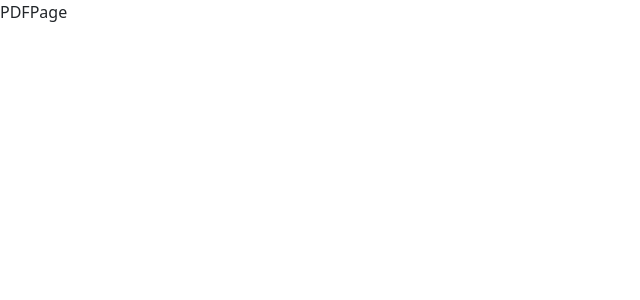
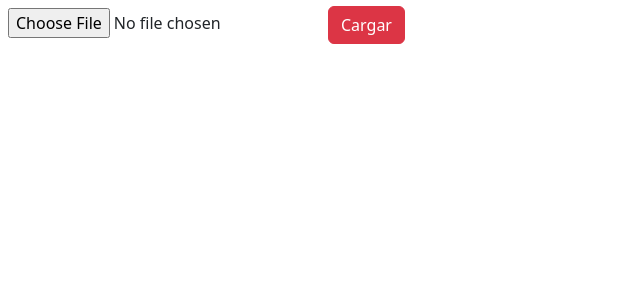
Before and after one commit to Vladox69/certi-craft, a React (Vite) app: page /pdf in a window 1280 px wide. Shown: the top 300 px of the page, without its empty margins (0-640 px from the left). Built offline with nearby package versions, Linux system fonts and the light colour scheme.

Commit message:
add config of pdf js

```diff
--- a/package.json
+++ b/package.json
@@ -16,6 +16,8 @@
     "@fortawesome/free-solid-svg-icons": "^6.6.0",
     "@fortawesome/react-fontawesome": "^0.2.2",
     "bootstrap": "^5.3.3",
+    "pdf-lib": "^1.17.1",
+    "pdfjs-dist": "^4.8.69",
     "react": "^18.3.1",
     "react-dom": "^18.3.1",
     "react-router-dom": "^6.27.0"
--- a/src/pages/PDFPage.tsx
+++ b/src/pages/PDFPage.tsx
@@ -1,7 +1,31 @@
-import "./PDFPage.css"
+import { ChangeEvent, useState } from "react";
+import "./PDFPage.css";
+import { getDocument,GlobalWorkerOptions } from "pdfjs-dist";
+GlobalWorkerOptions.workerSrc="../../node_modules/pdfjs-dist/build/pdf.worker.mjs"
+export const PDFPage = () => {
+  const [file, setFile] = useState<File>();
 
-export const PDFPage = () => {
+  const onFileInputChange = (event: ChangeEvent<HTMLInputElement>) => {
+    const target = event.target;
+    if (target.files && target.files.length == 0) return;
+    setFile(target.files?.[0]);
+  };
+  const loadPDF = async () => {
+    const loadingTask=getDocument(URL.createObjectURL(file!))
+    const pdf = await loadingTask.promise
+    console.log(pdf);
+  };
   return (
-    <div>PDFPage</div>
-  )
-}
+    <div>
+      <input
+        type="file"
+        className="m-2"
+        onChange={onFileInputChange}
+        accept=".pdf"
+      />
+      <button className="btn btn-danger" onClick={loadPDF}>
+        Cargar
+      </button>
+    </div>
+  );
+};
```
Also changed, not shown: 1 other file (tests, documents, lock files or other folders).
